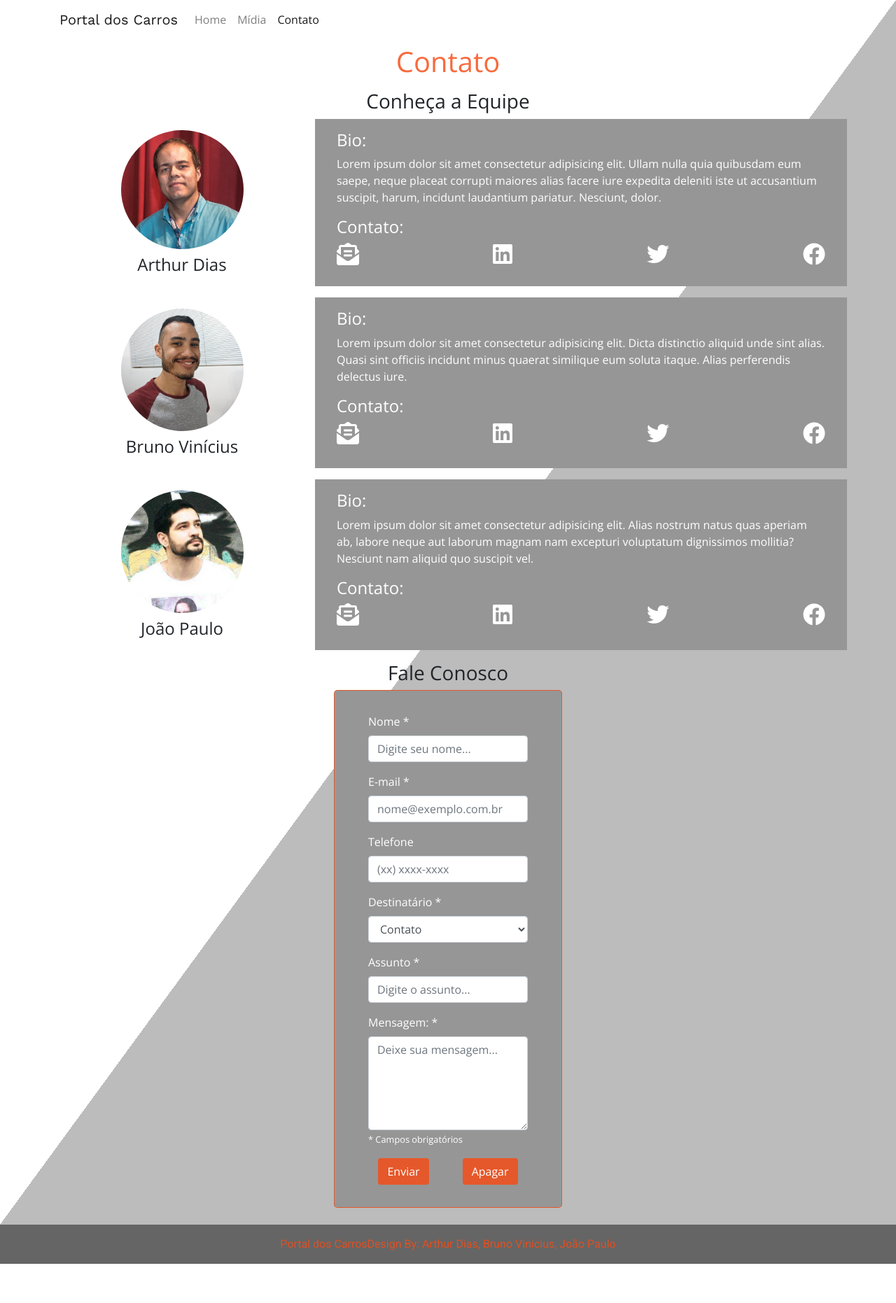
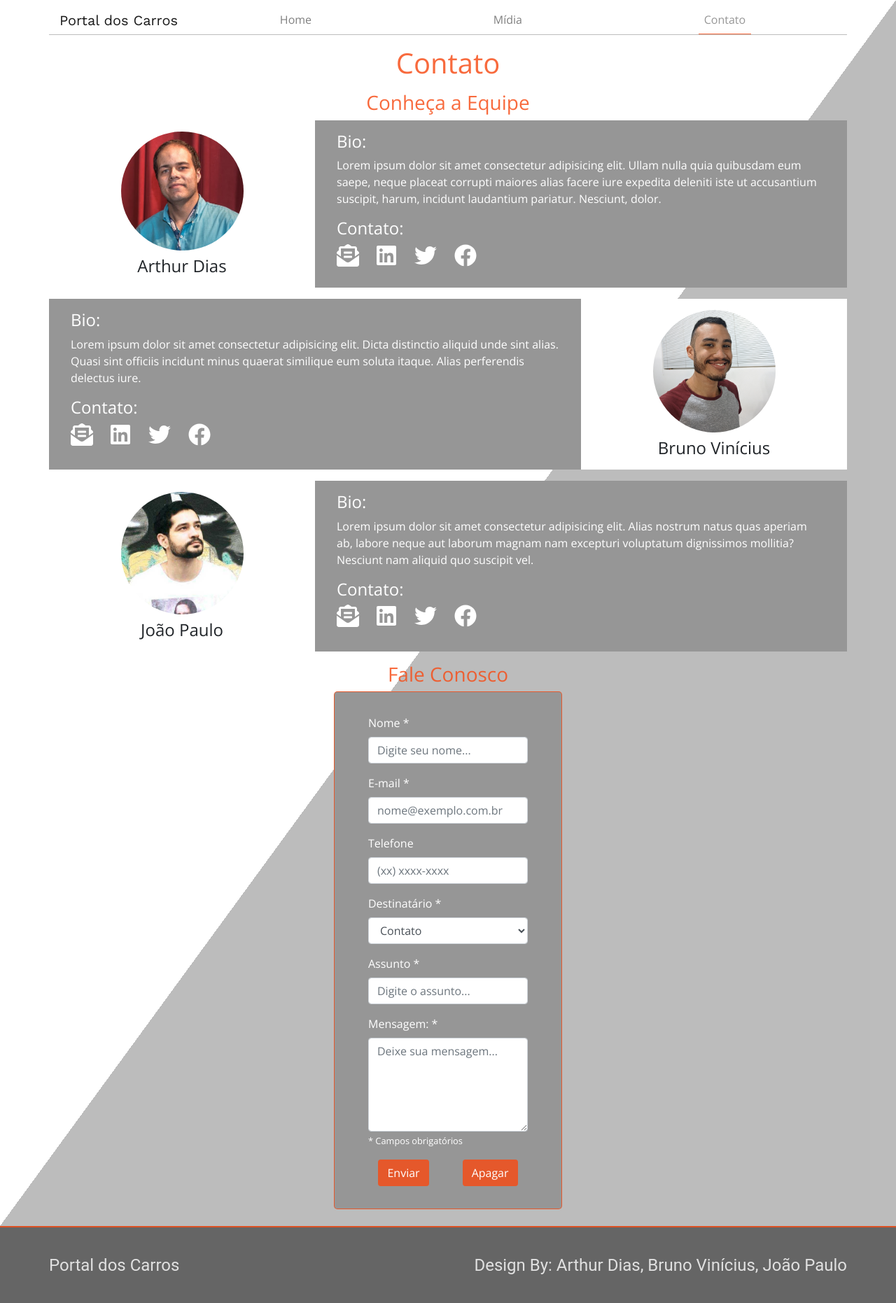
Before and after one commit to arthurdias-trad/Projeto1-Santander-FullStack, a PHP site: page /contato.html in a window 1280 px wide. Shown: the whole page at 70% size. Before the commit the page ends 1806 px from the top, so only its background shows below. Run offline with PHP 8.4, Linux system fonts and the light colour scheme; some libraries are stand-ins or nearby versions.

Commit message:
Página index

```diff
--- a/ArthurDias, BrunoVinícius, JoãoPaulo – PortalDeCarros/contato.html
+++ b/ArthurDias, BrunoVinícius, JoãoPaulo – PortalDeCarros/contato.html
@@ -22,7 +22,9 @@
         <nav class="navbar navbar-expand-lg navbar-light navbar-transparent">
           <div class="container">
             <div class="navbar-center">
-              <a class="navbar-brand logo" href="#">Portal dos Carros</a>
+              <a class="navbar-brand logo" href="index.html"
+                >Portal dos Carros</a
+              >
             </div>
             <button
               class="navbar-toggler"
@@ -37,7 +39,7 @@
             </button>
             <div class="collapse navbar-collapse" id="navbarNavAltMarkup">
               <div class="navbar-nav">
-                <a class="nav-item nav-link" href="#">Home</a>
+                <a class="nav-item nav-link" href="index.html">Home</a>
                 <a class="nav-item nav-link" href="#">Mídia</a>
                 <a class="nav-item nav-link active" href="#"
                   >Contato <span class="sr-only">(current)</span></a
@@ -55,7 +57,7 @@
           <!-- Arthur -->
           <div class="row membro-equipe justify-content-center">
             <div
-              class="col-sm-12 col-lg-4 d-flex flex-column align-items-center bg-white py-3"
+              class="col-sm-12 col-lg-4 d-flex flex-column align-items-center img-holder py-3"
             >
               <img
                 src="resources/images/foto-contato-arthur.jpg"
@@ -97,7 +99,7 @@
           <!-- Bruno -->
           <div class="row membro-equipe justify-content-center mt-3">
             <div
-              class="col-sm-12 col-lg-4 d-flex flex-column align-items-center bg-white py-3"
+              class="col-sm-12 col-lg-4 d-flex flex-column align-items-center img-holder py-3"
             >
               <img
                 src="resources/images/foto-contato-bruno.png"
@@ -138,7 +140,7 @@
           <!-- João -->
           <div class="row membro-equipe justify-content-center mt-3">
             <div
-              class="col-sm-12 col-lg-4 d-flex flex-column align-items-center bg-white py-3"
+              class="col-sm-12 col-lg-4 d-flex flex-column align-items-center img-holder py-3"
             >
               <img
                 src="resources/images/foto-contato-joão.jpg"
--- a/ArthurDias, BrunoVinícius, JoãoPaulo – PortalDeCarros/css/style.css
+++ b/ArthurDias, BrunoVinícius, JoãoPaulo – PortalDeCarros/css/style.css
@@ -1,4 +1,11 @@
-@import url('https://fonts.googleapis.com/css2?family=Roboto&display=swap');
+:root {
+  --color-laranja: rgba(247, 76, 22, 0.85);
+  --color-escuro: #656565;
+  --color-médio: #969696;
+  --color-claro: #bcbcbc;
+}
+
+@import url("https://fonts.googleapis.com/css2?family=Roboto&display=swap");
 
 :root {
   --color-laranja: rgba(246, 76, 22, 0.83);
@@ -8,14 +15,16 @@
   --color-white: #f8f8f8;
 }
 
-
 body {
-  background: linear-gradient(to top left, var(--color-claro) 50%, var(--color-white) 50%);
+  background: linear-gradient(
+    to top left,
+    var(--color-claro) 50%,
+    var(--color-white) 50%
+  );
   font-family: "Roboto", sans-serif;
   -webkit-font-smoothing: antialiased;
   min-height: 100vh;
 }
-
 
 .tudo-menos-footer {
   background: linear-gradient(to top left, var(--color-claro) 50%, white 50%);
@@ -38,12 +47,12 @@ footer {
   text-align: center;
 }
 
-
 nav {
   color: var(--color-medio);
 }
 
-.navbar-toggler, .navbar-toggler:focus {
+.navbar-toggler,
+.navbar-toggler:focus {
   border: none;
   outline: none;
 }
@@ -98,7 +107,6 @@ form .btns > input {
   background: var(--color-claro);
 }
 
-
 .texto-white {
   color: var(--color-white);
 }
@@ -120,7 +128,7 @@ main h1 {
 
 .text-section {
   border-radius: 5px;
-  box-shadow: 0 0 4px .5px rgba(0, 0, 0, 0.5);
+  box-shadow: 0 0 4px 0.5px rgba(0, 0, 0, 0.5);
   margin-top: 60px;
 }
 
@@ -137,14 +145,14 @@ main h1 {
   color: var(--color-white);
 }
 
-.modal-header, .modal-header button {
+.modal-header,
+.modal-header button {
   color: var(--color-laranja);
 }
 
 footer {
   width: 100%;
   padding: 1rem 0;
-  bottom: 0;
 }
 
 .footer {
@@ -162,6 +170,7 @@ footer {
 .footer a:visited {
   color: var(--color-laranja);
   text-decoration: none;
+}
 
 .texto-laranja {
   color: var(--color-laranja);
@@ -216,7 +225,9 @@ footer {
   .tudo-menos-footer {
     background: linear-gradient(
       to top right,
-      var(--color-claro) 50%, 50%, var(--color-white) 50%
+      var(--color-claro) 50%,
+      50%,
+      var(--color-white) 50%
     );
     min-height: calc(100vh - 108px);
   }
@@ -252,3 +263,170 @@ footer {
     width: 50%;
   }
 }
+
+.tudo-menos-footer {
+  background: linear-gradient(to top left, var(--color-claro) 50%, white 50%);
+  font-family: "Open Sans", sans-serif;
+  min-height: calc(100vh - 80px);
+}
+
+footer {
+  width: 100%;
+  padding: 1rem 0;
+  border-top: 2px solid var(--color-laranja);
+}
+
+.footer {
+  font-size: 1rem;
+  color: white;
+  opacity: 0.8;
+  display: flex;
+  flex-direction: column;
+  justify-content: center;
+  align-items: center;
+  text-align: center;
+}
+
+nav {
+  border-bottom: solid 1px var(--color-laranja);
+}
+
+.navbar-center {
+  margin: 0 auto;
+}
+
+.membro-equipe img {
+  border-radius: 50%;
+  width: 175px;
+}
+
+.membro-equipe a {
+  text-decoration: none;
+  color: white;
+}
+
+.membro-equipe a:hover {
+  text-decoration: underline;
+  color: var(--color-laranja);
+}
+
+.contatos {
+  width: 100%;
+}
+
+.img-holder {
+  background: rgba(255, 255, 255, 0.7);
+}
+
+form {
+  padding: 2rem 3rem;
+  border: 1px solid var(--color-laranja);
+  border-radius: 5px;
+}
+
+form .btns > input {
+  color: white;
+  background: var(--color-laranja);
+}
+
+.logo {
+  font-family: "Work Sans", sans-serif;
+}
+
+.bg-laranja {
+  background: var(--color-laranja);
+}
+
+.bg-escuro {
+  background: var(--color-escuro);
+}
+
+.bg-médio {
+  background: var(--color-médio);
+}
+
+.bg-claro {
+  background: var(--color-claro);
+}
+
+.texto-laranja {
+  color: var(--color-laranja);
+}
+
+.texto-escuro {
+  color: var(--color-escuro);
+}
+
+.texto-médio {
+  color: var(--color-médio);
+}
+
+.texto-claro {
+  color: var(--color-claro);
+}
+
+/* Telas pequenas */
+@media (min-width: 576px) {
+  .footer {
+    flex-direction: row;
+    justify-content: space-between;
+  }
+
+  .tudo-menos-footer {
+    min-height: calc(100vh - 88px);
+  }
+
+  .contatos {
+    width: 200px;
+  }
+}
+
+/* Telas médias */
+@media (min-width: 768px) {
+  .footer {
+    font-size: 1.25rem;
+    padding: 1.25rem 0;
+  }
+
+  .tudo-menos-footer {
+    min-height: calc(100vh - 101.6px);
+  }
+
+  .membro-equipe:nth-child(odd) {
+    flex-direction: row-reverse;
+  }
+}
+
+/* Telas grandes */
+@media (min-width: 992px) {
+  .tudo-menos-footer {
+    background: linear-gradient(to top left, var(--color-claro) 50%, white 50%);
+    min-height: calc(100vh - 108px);
+  }
+
+  nav {
+    border-bottom: none;
+  }
+
+  nav .container {
+    border-bottom: 1px solid var(--color-claro);
+  }
+
+  .navbar-nav {
+    width: 100%;
+    display: flex;
+    justify-content: space-around;
+  }
+
+  .footer {
+    font-size: 1.5rem;
+  }
+
+  .membro-equipe img {
+    width: 50%;
+  }
+
+  .img-holder {
+    background: rgba(255, 255, 255, 1);
+  }
+}
--- a/ArthurDias, BrunoVinícius, JoãoPaulo – PortalDeCarros/index.html
+++ b/ArthurDias, BrunoVinícius, JoãoPaulo – PortalDeCarros/index.html
@@ -41,7 +41,7 @@
                 Home <span class="sr-only">(current)</span>
               </a>
               <a class="nav-item nav-link" href="#">Mídia</a>
-              <a class="nav-item nav-link" href="#">Contato</a>
+              <a class="nav-item nav-link" href="contato.html">Contato</a>
             </div>
           </div>
         </div>
```
